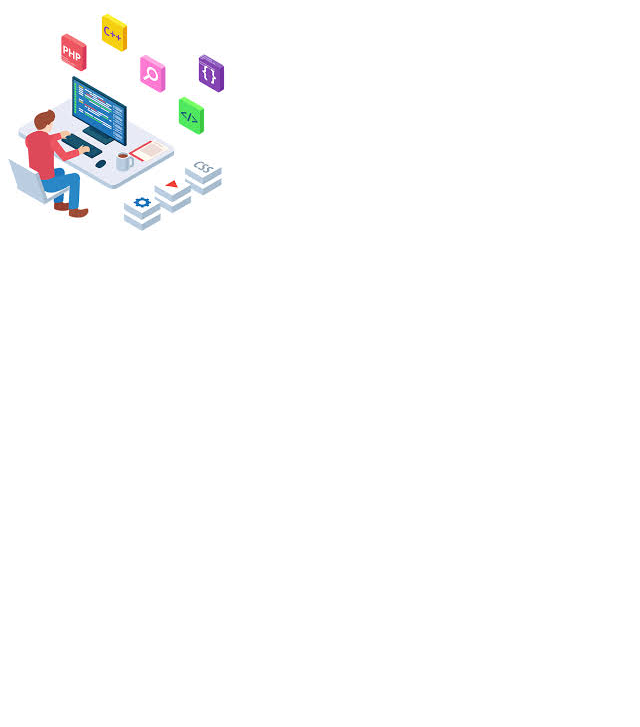
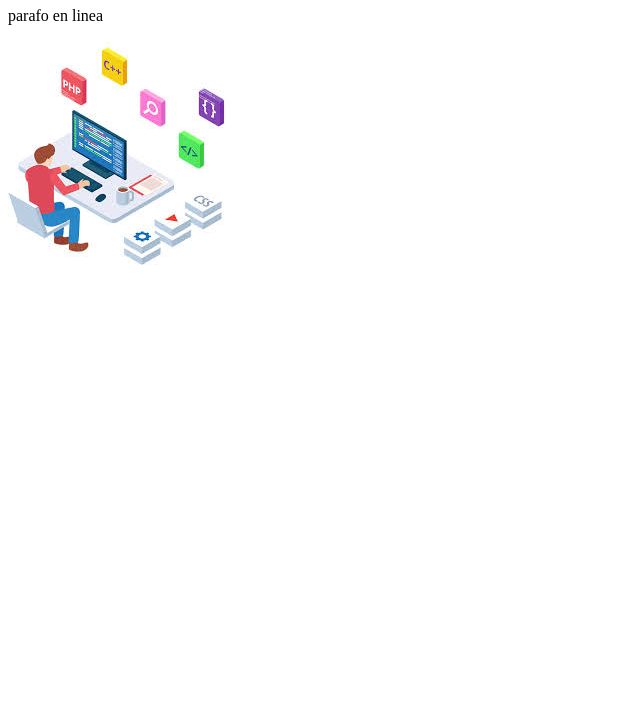
Before and after one commit to OsmelJulio/laB8, a plain HTML site: page index.html in a window 1280 px wide. Shown: the part 73-800 px from the top of the page, without its empty margins (0-640 px from the left). Drawn offline with Linux system fonts and the light colour scheme.

Commit message:
agregando parafo

```diff
--- a/index.html
+++ b/index.html
@@ -7,6 +7,7 @@
 </head>
 <body>
     <h1>Titulo en línea </h1>
+    <p>parafo en linea</p>
     <img src="imagen.jpg">
 </body>
 </html>
```
